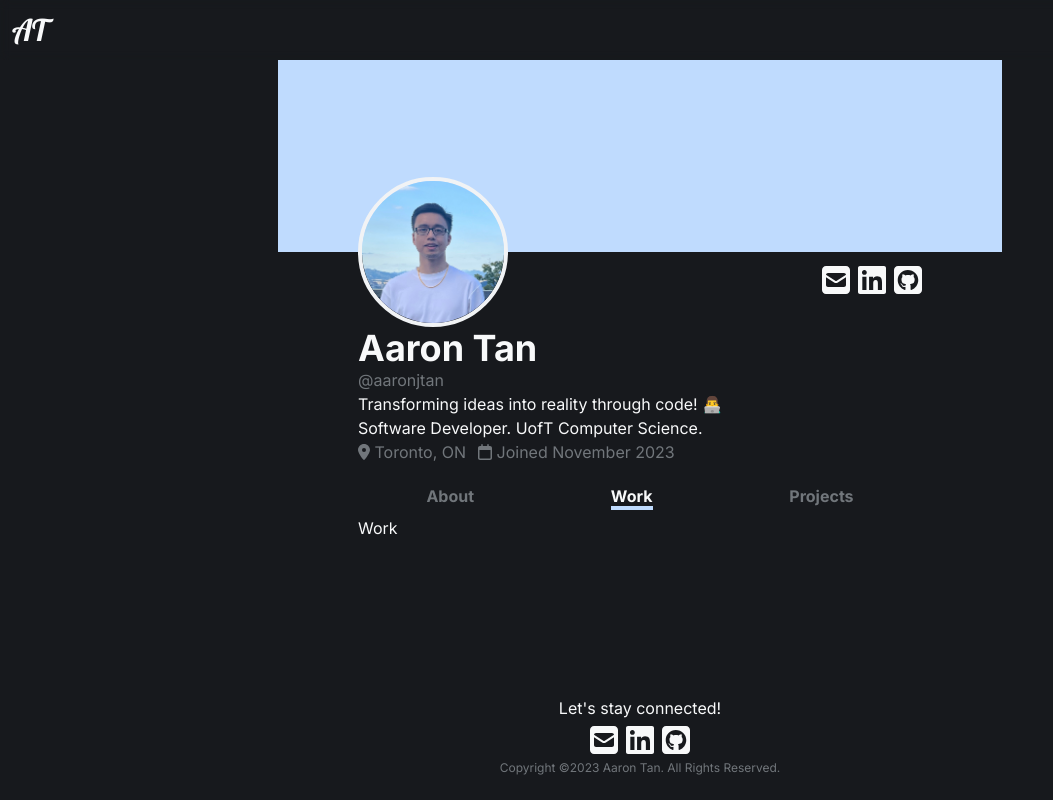
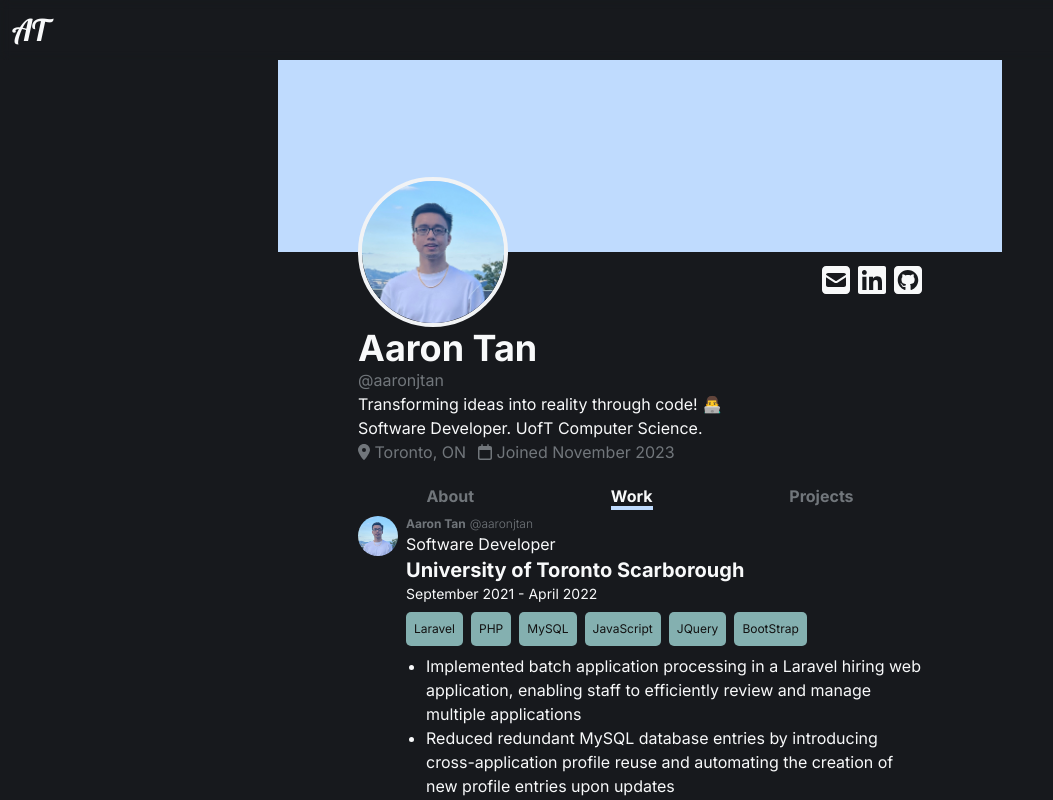
Before and after one commit to AaronJTan/personal-website-v2, a Next.js app: page / in a window 1280 px wide. Both pictures are taken after a click on the item "Work". Shown: the top 800 px of the page, without its empty margins (0-1053 px from the left). Built offline with nearby package versions, Linux system fonts and the light colour scheme.

Commit message:
feat: work experience section

```diff
--- a/components/NavigationSections/Work/Work.js
+++ b/components/NavigationSections/Work/Work.js
@@ -1,8 +1,43 @@
+import TechStack from "@/components/TechStack/TechStack";
+import { workExperienceConfig } from "@/config/workExperienceConfig";
 
 export default function Work() {
     return (
-        <section>
-            Work
+        <section className="flex flex-col gap-8">
+
+            {workExperienceConfig.map((data, key) => (
+                <article key={key} className="grid grid-flow-col auto-cols-auto gap-2">
+                    <div className="w-[40px] h-[40px] overflow-hidden rounded-full bg-blue-200">
+                        <img className="w-full h-full" src="/profile_pic.jpg" />
+                    </div>
+
+                    <div>
+                        <div className="items-center flex gap-x-1 font-light text-xs light-gray-text">
+                            <span className="font-bold">Aaron Tan</span>
+                            <span>@aaronjtan</span>
+                        </div>
+
+                        <div>
+                            <h3 className="text-md">{data.position}</h3>
+                            <h2 className="text-xl font-bold">{data.company}</h2>
+                            <p className="text-sm">{data.term}</p>
+                            <TechStack techStack={data.techStack} />
+
+                            <ul className="list-outside ml-5 list-disc mb-2">
+                                {data.description.map((bulletPoint, index) => (
+                                    <li key={index}>{bulletPoint}</li>
+                                ))}
+                            </ul>
+
+                            <div className={`bg-white h-[75px] w-[50%] overflow-hidden rounded-lg ml-5`}>
+                                <img className="object-contain w-full h-full" src={data.logo} alt={data.logo} />
+                            </div>
+                        </div>
+                    </div>
+                </article>
+            ))}
+
+
         </section>
     );
 }
--- /dev/null
+++ b/components/TechStack/TechStack.jsx
@@ -0,0 +1,12 @@
+import styles from './styles.module.css'
+
+export default function TechStack({ techStack }) {
+
+    return (
+        <div className={styles.techStack}>
+            {Array.isArray(techStack) && techStack.map((tech, index) => (
+                <span className={styles.stackTag} key={index}>{tech}</span>
+            ))}
+        </div>
+    );
+}
--- /dev/null
+++ b/components/TechStack/styles.module.css
@@ -0,0 +1,14 @@
+.techStack {
+    display: flex;
+    flex-wrap: wrap;
+    gap: 0.5rem;
+    margin: 0.5rem 0;
+}
+
+.stackTag {
+    background-color: rgb(132, 176, 176);
+    padding: 0.5rem;
+    color: rgb(18, 18, 18);
+    border-radius: 5px;
+    font-size: 0.75rem;
+}
--- /dev/null
+++ b/config/workExperienceConfig.js
@@ -0,0 +1,27 @@
+export const workExperienceConfig = [
+    {
+        company: "University of Toronto Scarborough",
+        logo: "work/utsc-logo.png",
+        techStack: ["Laravel", "PHP", "MySQL", "JavaScript", "JQuery", "BootStrap"],
+        position: "Software Developer",
+        term: "September 2021 - April 2022",
+        description: [
+            "Implemented batch application processing in a Laravel hiring web application, enabling staff to efficiently review and manage multiple applications",
+            "Reduced redundant MySQL database entries by introducing cross-application profile reuse and automating the creation of new profile entries upon updates",
+            "Developed a transcript request system, facilitating requests from staff and uploads by the Registrar's Office,enabling the consideration of course grades in the hiring process"
+        ]
+    },
+    {
+        company: "Fundserv Inc",
+        logo: "work/fundserv-logo.png",
+        techStack: ["Spring Boot", "Java", "Ansible", "Jenkins"],
+        position: "Software Developer",
+        term: "May 2020 - August 2020",
+        description: [
+            "Automated config file deployment with Ansible and Jenkins, eliminating manual updates during upgrades",
+            "Refactored two Spring Boot apps, reducing tight coupling, and enhancing maintainability and extensibility",
+            "Established a rolling deployment option in a Jenkins pipeline with Ansible, resulting in zero downtime",
+            "Upgraded three Angular applications from version 7 to 9, resulting in smaller bundle sizes and faster performance"
+        ]
+    },
+]
```
Also changed, not shown: public/work/fundserv-logo.png (added), public/work/utsc-logo.png (added).
